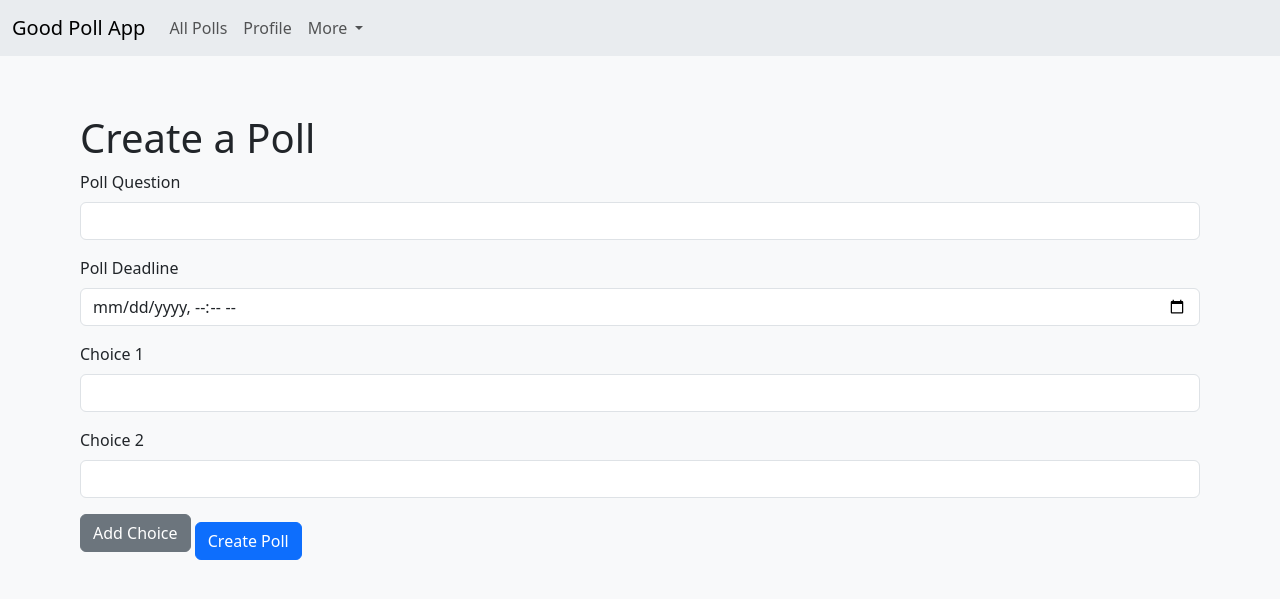
After one commit to Samarthh2601/Polls-Django, a Django app: page /create/ in a window 1280 px wide. The commit adds this page. Shown: the top 599 px of the page. Run offline with Django 5.2, Linux system fonts and the light colour scheme; the visitor is signed in with stand-in values (Sample User, id 1).

Commit message:
Fix Poll Creation

```diff
--- a/poll/templates/poll/base.html
+++ b/poll/templates/poll/base.html
@@ -20,11 +20,11 @@
   <!-- Navbar -->
   <nav class="navbar navbar-expand-lg bg-body-secondary text-dark">
     <div class="container-fluid">
-      <a class="navbar-brand" href="{% url 'home' %}">Good Poll App</a>
+      <a class="navbar-brand" href="{% url 'display_polls' %}">Good Poll App</a>
       <div class="collapse navbar-collapse" id="navbarSupportedContent">
         <ul class="navbar-nav me-auto mb-2 mb-lg-0">
           <li class="nav-item">
-            <a class="nav-link" href="{% url 'home' %}">Home</a>
+            <a class="nav-link" href="{% url 'display_polls' %}">All Polls</a>
           </li>
           <!-- Authenticated user options -->
           {% if user.is_authenticated %}
@@ -37,6 +37,8 @@
             </a>
               <ul class="dropdown-menu">
                 <li><a class="dropdown-item" href="{% url 'logout' %}">Logout</a></li>
+                <li><a class="dropdown-item" href="{% url 'create_poll' %}">Create Poll</a></li>
+                <li><a class="dropdown-item" href="{% url 'my_polls' %}">My Polls</a></li>
               </ul>
           </li>
           {% else %}
--- /dev/null
+++ b/poll/templates/poll/create_poll.html
@@ -0,0 +1,56 @@
+{% extends 'poll/base.html' %}
+
+{% block content %}
+<div class="container mt-5">
+    <h1>Create a Poll</h1>
+    <form id="pollForm" method="post" action="{% url 'create_poll' %}">
+        {% csrf_token %}
+        <div class="mb-3">
+            <label for="question" class="form-label">Poll Question</label>
+            <input type="text" name="question" id="question" class="form-control" required>
+        </div>
+        <div class="mb-3">
+            <label for="deadline" class="form-label">Poll Deadline</label>
+            <input type="datetime-local" name="deadline" id="deadline" class="form-control" required>
+        </div>
+        <div id="choicesContainer">
+            <div class="mb-3">
+                <label for="choice1" class="form-label">Choice 1</label>
+                <input type="text" name="choices" id="choice1" class="form-control" required>
+            </div>
+            <div class="mb-3">
+                <label for="choice2" class="form-label">Choice 2</label>
+                <input type="text" name="choices" id="choice2" class="form-control" required>
+            </div>
+        </div>
+        <button type="button" id="addChoice" class="btn btn-secondary mb-3">Add Choice</button>
+        <button type="submit" class="btn btn-primary">Create Poll</button>
+    </form>
+</div>
+
+<script>
+    document.addEventListener("DOMContentLoaded", function () {
+        const choicesContainer = document.getElementById("choicesContainer");
+        const addChoiceButton = document.getElementById("addChoice");
+        let choiceCount = 2;
+
+        addChoiceButton.addEventListener("click", function () {
+            if (choiceCount < 4) {
+                choiceCount++;
+                const newChoiceDiv = document.createElement("div");
+                newChoiceDiv.classList.add("mb-3");
+                newChoiceDiv.innerHTML = `
+                    <label for="choice${choiceCount}" class="form-label">Choice ${choiceCount}</label>
+                    <input type="text" name="choices" id="choice${choiceCount}" class="form-control" required>
+                `;
+                choicesContainer.appendChild(newChoiceDiv);
+
+                if (choiceCount === 4) {
+                    addChoiceButton.disabled = true;
+                }
+            }
+        });
+    });
+</script>
+
+{% endblock content %}
--- a/poll/templates/poll/display_polls.html
+++ b/poll/templates/poll/display_polls.html
@@ -22,7 +22,7 @@
         </div>
       </div>
       <div class="card-footer mt-auto text-end">
-        <small class="text-muted">Poll ends on: 2025-01-31</small>
+        <small class="text-muted">Poll ends at: {{ poll.end_date }} (UTC)</small>
       </div>
     </div>
     {% endfor %}
--- a/poll/urls.py
+++ b/poll/urls.py
@@ -2,6 +2,7 @@ from django.urls import path
 from . import views
 
 urlpatterns = [
-    path('', views.home, name='home'),
-    path('polls/', views.display_polls, name='display_polls'),
+    path('', views.display_polls, name='display_polls'),
+    path('create/', views.create_poll, name='create_poll'),
+    path("my/", views.my_polls, name="my_polls")
 ]
--- a/poll/views.py
+++ b/poll/views.py
@@ -1,9 +1,52 @@
-from django.shortcuts import render
-from django.http import HttpResponse
-from .models import Poll
+from django.shortcuts import render, redirect
+from django.http import HttpResponse, HttpRequest
+from .models import Poll, Choice
+from datetime import datetime
+from django.utils import timezone
+from django.contrib import messages
+from django.contrib.auth.decorators import login_required
 
-def home(request):
-    return render(request, 'poll/base.html')
 
-def display_polls(request):
+@login_required
+def display_polls(request: HttpRequest):
     return render(request, 'poll/display_polls.html', context={"polls": Poll.objects.all()})
+
+
+@login_required
+def create_poll(request: HttpRequest):
+    if request.method == "POST":
+        question = request.POST.get("question")
+        deadline = request.POST.get("deadline")
+        choices = request.POST.getlist("choices")
+
+        # Validate the number of choices
+        if len(choices) < 2 or len(choices) > 4:
+            messages.error(request, "You must provide between 2 and 4 choices.")
+            return redirect("create_poll")
+
+        try:
+            # Parse and validate the deadline
+            deadline = datetime.strptime(deadline, "%Y-%m-%dT%H:%M")
+
+        except ValueError as e:
+            messages.error(request, "Invalid deadline!")
+            return redirect('create_poll')
+
+        # Create the poll and choices
+        poll = Poll.objects.create(text=question, end_date=deadline, owner=request.user)
+        for choice_text in choices:
+            Choice.objects.create(poll=poll, text=choice_text)
+
+        messages.success(request, "Poll created!")
+        return redirect("display_polls")  # Redirect to a list of polls (update as needed)
+
+    return render(request, "poll/create_poll.html")
+
+@login_required
+def my_polls(request: HttpRequest):
+    polls = Poll.objects.filter(owner=request.user)
+    if not polls:
+        messages.warning(request, "You have not created any polls yet")
+        return redirect("create_poll")
+
+    return render(request, 'poll/display_polls.html', context={"polls": polls})
```
Also changed, not shown: poll/models.py (+14 -5 lines), poll/migrations/0001_initial.py.
